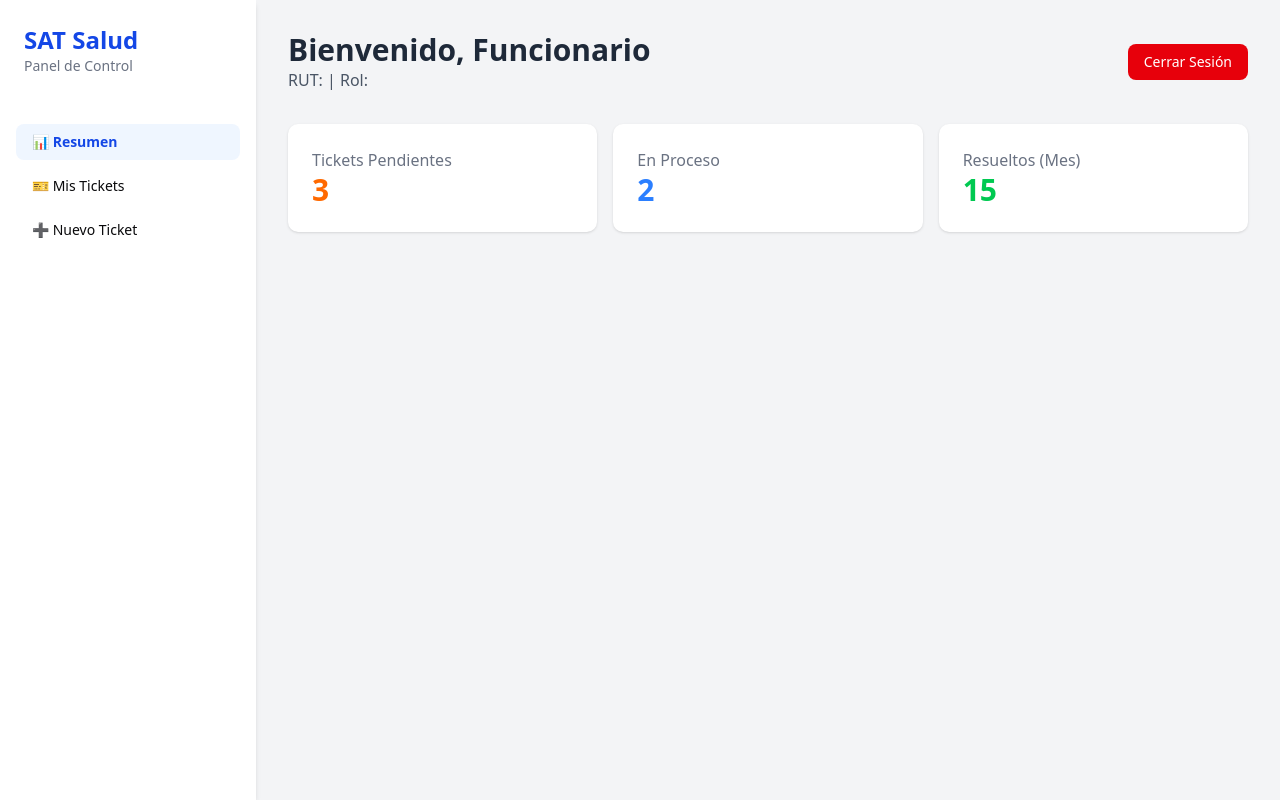
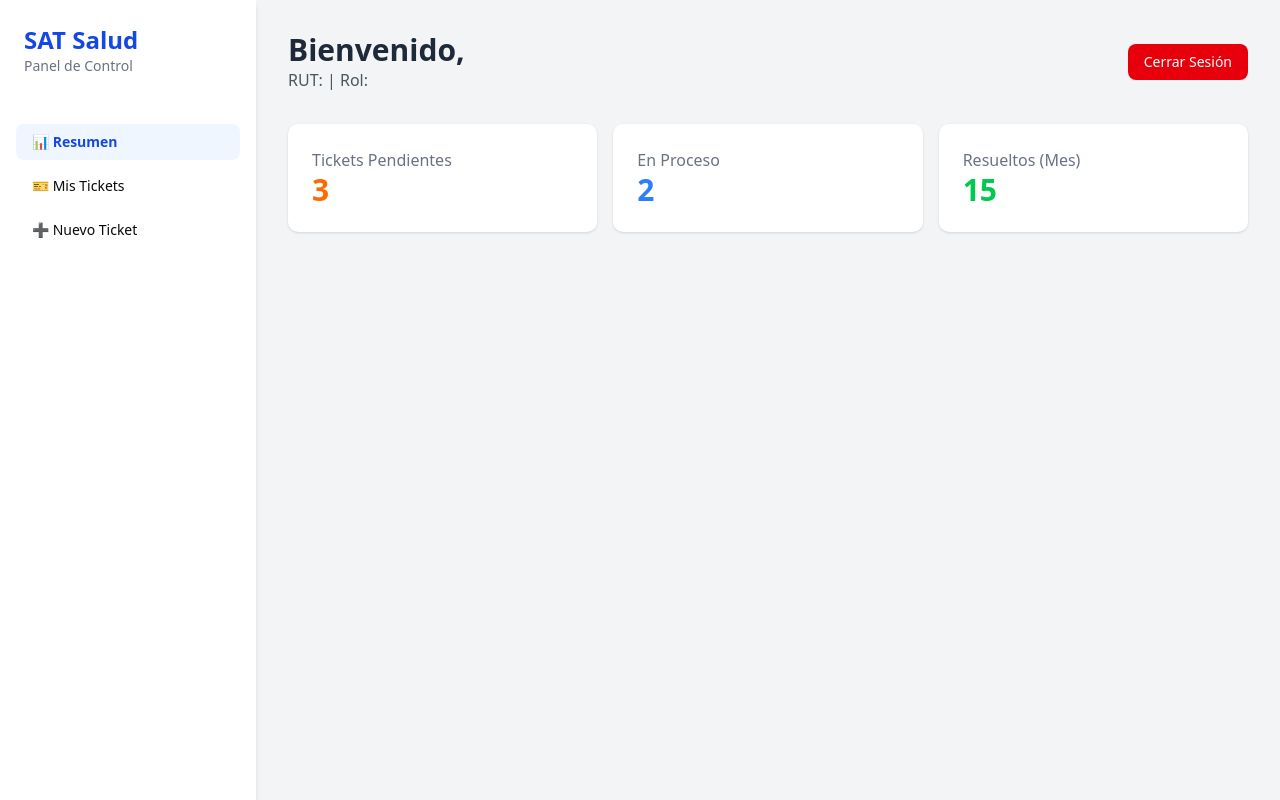
Before and after one commit to Yosh457/salud-sat-frontend, a Next.js app: page /dashboard in a window 1280 px wide. Built offline with nearby package versions, Linux system fonts and the light colour scheme; sample sign-in values are in the browser's storage.

Commit message:
Se visualiza el nombre real del usuario en dashboard.

```diff
--- a/src/app/dashboard/page.tsx
+++ b/src/app/dashboard/page.tsx
@@ -6,7 +6,7 @@ import { Button } from "@/components/ui/button";
 
 export default function DashboardPage() {
     const router = useRouter();
-    const [user, setUser] = useState<{ rut: string; rol: string } | null>(null);
+    const [user, setUser] = useState<{ rut: string; rol: string; nombre: string; } | null>(null);
 
     useEffect(() => {
         // 1. Verificar si hay token
@@ -21,7 +21,7 @@ export default function DashboardPage() {
         // Nota: La seguridad real la pone el Backend al validar el token en cada petición.
         try {
             const payload = JSON.parse(atob(token.split(".")[1]));
-            setUser({ rut: payload.rut, rol: payload.rol });
+            setUser({ rut: payload.rut, rol: payload.rol, nombre: payload.nombre });
         } catch (e) {
             localStorage.removeItem("sat_token");
             router.push("/");
@@ -67,7 +67,7 @@ export default function DashboardPage() {
             <main className="flex-1 p-8">
                 <header className="flex justify-between items-center mb-8">
                     <div>
-                        <h1 className="text-3xl font-bold text-gray-800">Bienvenido, Funcionario</h1>
+                        <h1 className="text-3xl font-bold text-gray-800">Bienvenido, {user.nombre}</h1>
                         <p className="text-gray-600">RUT: {user.rut} | Rol: <span className="uppercase font-bold">{user.rol}</span></p>
                     </div>
                     <Button variant="destructive" onClick={handleLogout}>
```
